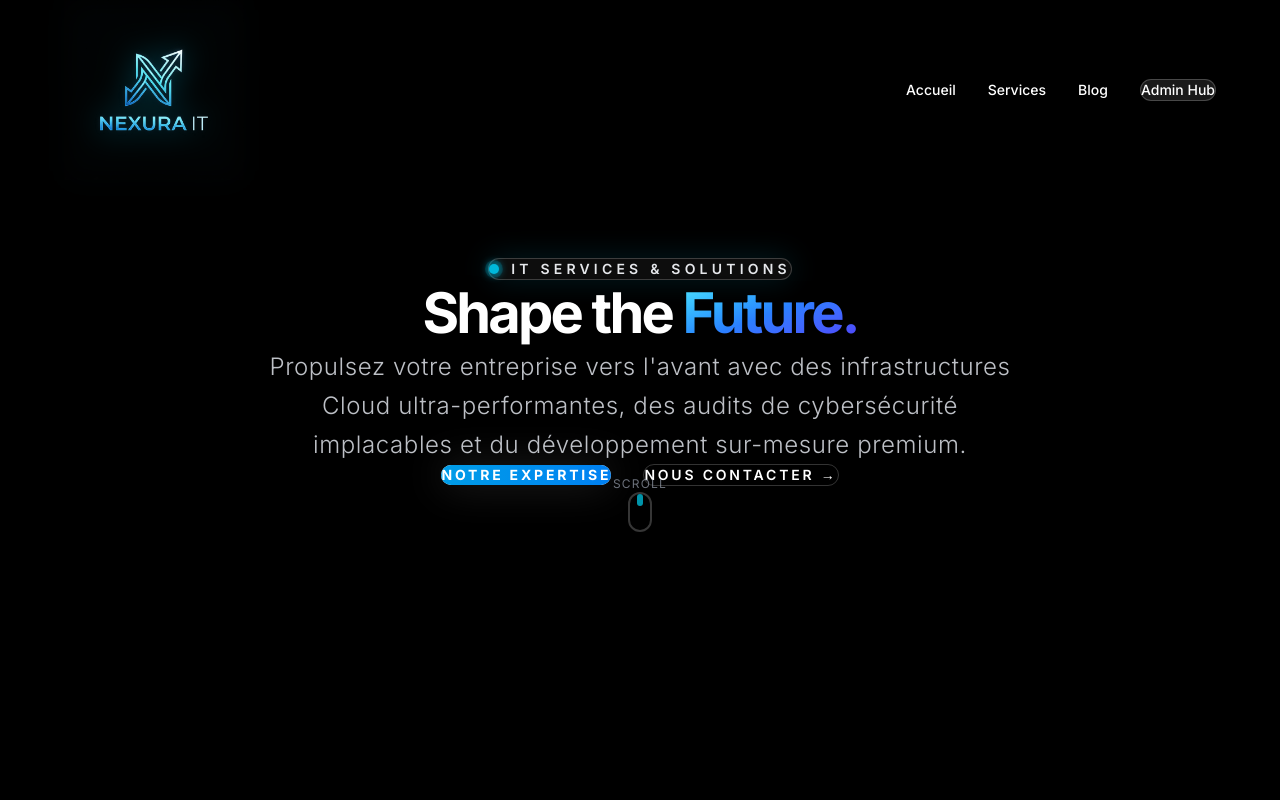
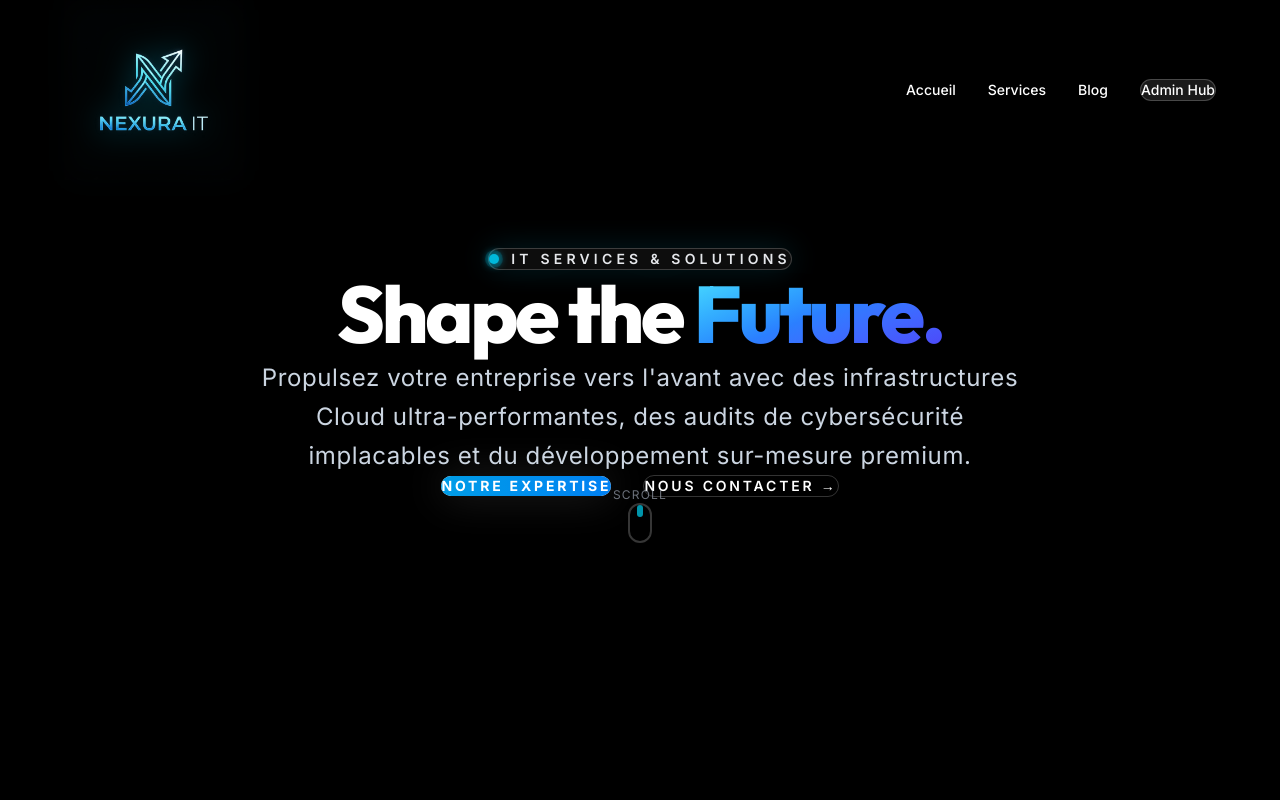
Before and after one commit to HoussemZorgui/Nexura-IT, a Next.js app: page / in a window 1280 px wide. Shown: the top 800 px of the page. Built offline with nearby package versions, Linux system fonts and the light colour scheme.

Commit message:
style: premium typography with Outfit and Inter fonts, improved color contrast for global readability

```diff
--- a/src/app/globals.css
+++ b/src/app/globals.css
@@ -3,15 +3,17 @@
 :root {
   --primary-color: #00d2ff;
   --secondary-color: #3a7bd5;
-  --bg-color: #0a0a0a;
+  --bg-color: #050505;
   --surface-color: rgba(255, 255, 255, 0.05);
   --text-primary: #ffffff;
-  --text-secondary: #a0a0a0;
+  --text-secondary: #cbd5e1;
+  /* Slightly brighter for better reading */
   --accent-color: #00f2fe;
   --border-color: rgba(255, 255, 255, 0.1);
-  --glass-bg: rgba(20, 20, 20, 0.4);
-  --glass-border: 1px solid rgba(255, 255, 255, 0.1);
-  --font-primary: 'Inter', sans-serif;
+  --glass-bg: rgba(10, 10, 10, 0.7);
+  --glass-border: 1px solid rgba(255, 255, 255, 0.08);
+  --font-header: 'Outfit', sans-serif;
+  --font-body: 'Inter', sans-serif;
 }
 
 * {
@@ -23,7 +25,7 @@
 body {
   background-color: var(--bg-color);
   color: var(--text-primary);
-  font-family: var(--font-primary);
+  font-family: var(--font-body);
   line-height: 1.6;
   -webkit-font-smoothing: antialiased;
   -moz-osx-font-smoothing: grayscale;
@@ -34,27 +36,35 @@ a {
   text-decoration: none;
 }
 
-/* Typography */
+/* Typography Improvements */
 h1,
 h2,
 h3,
 h4,
 h5,
 h6 {
-  font-weight: 700;
-  line-height: 1.2;
+  font-family: var(--font-header);
+  font-weight: 800;
+  line-height: 1.1;
+  letter-spacing: -0.04em;
+  /* Tight letter spacing for luxury feel */
 }
 
 h1 {
+  font-size: 5rem;
+}
+
+h2 {
   font-size: 3.5rem;
 }
 
-h2 {
-  font-size: 2.5rem;
+h3 {
+  font-size: 2rem;
 }
 
-h3 {
-  font-size: 1.75rem;
+p {
+  color: var(--text-secondary);
+  font-weight: 400;
 }
 
 /* Utilities */
--- a/src/app/layout.tsx
+++ b/src/app/layout.tsx
@@ -12,11 +12,11 @@ export default function RootLayout({
       <head>
         <link rel="preconnect" href="https://fonts.googleapis.com" />
         <link rel="preconnect" href="https://fonts.gstatic.com" crossOrigin="anonymous" />
-        <link href="https://fonts.googleapis.com/css2?family=Inter:wght@300;400;500;600;700;800&display=swap" rel="stylesheet" />
+        <link href="https://fonts.googleapis.com/css2?family=Outfit:wght@100..900&family=Inter:wght@100..900&display=swap" rel="stylesheet" />
         <title>Nexura IT - Innovating the Future</title>
         <meta name="description" content="Nexura IT provides scalable, high-tech IT solutions." />
       </head>
-      <body className="antialiased">
+      <body className="antialiased overflow-x-hidden">
         <Script
           src="https://cdn.jsdelivr.net/gh/hiunicornstudio/unicornstudio.js@v2.0.5/dist/unicornStudio.umd.js"
           strategy="beforeInteractive"
```
